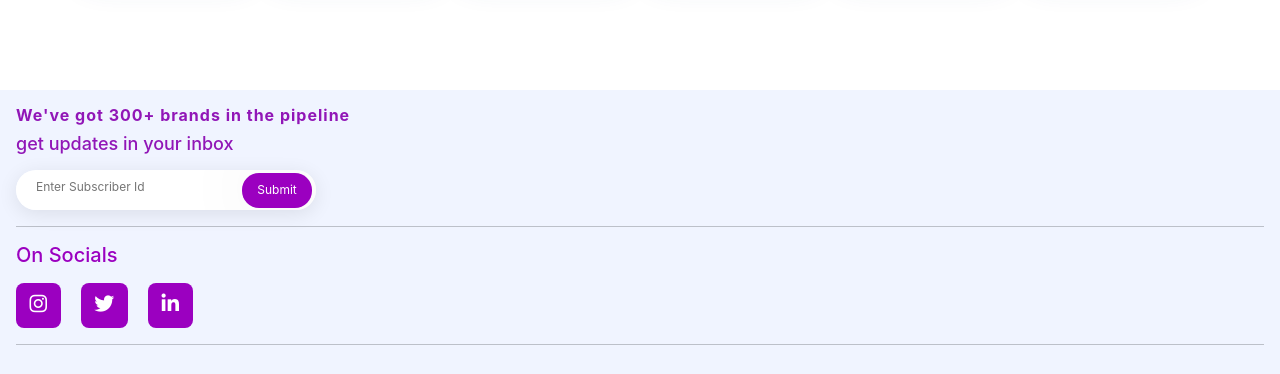
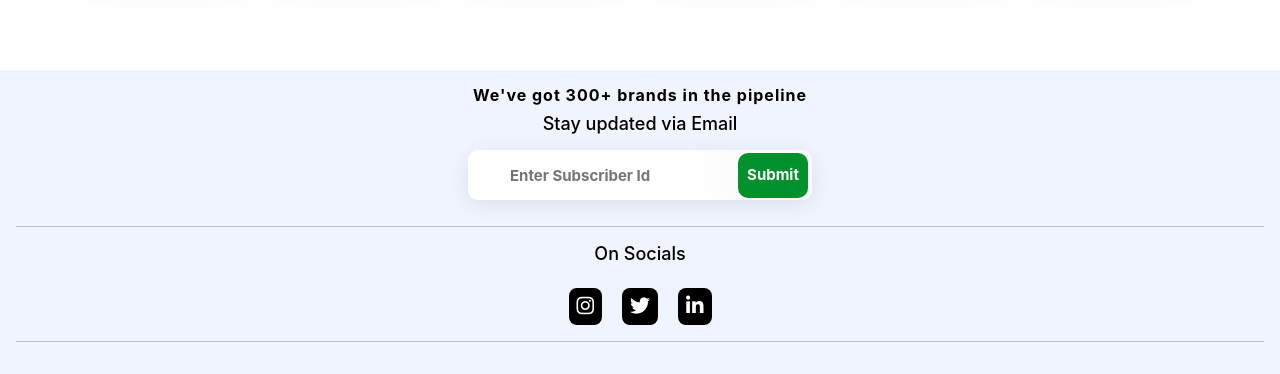
Before and after one commit to MRNickdown01/CocoNew, a React (Create React App) app: page / in a window 1280 px wide. Shown: the part 578-952 px from the top of the page. Built offline with nearby package versions, Linux system fonts and the light colour scheme.

Commit message:
ui chnges

```diff
--- a/src/Pages/CuponseCard/index.css
+++ b/src/Pages/CuponseCard/index.css
@@ -100,12 +100,28 @@ body {
   font-family: "museo-sans", sans-serif;
 }
 
+.subscirbe-footer {
+  display: flex;
+  justify-content: center;
+  flex-direction: column;
+  text-align: center;
+}
+.input-fill-form {
+  display: flex;
+  justify-content: center;
+}
 /* social icon  */
 .social-icon > .circle-icon {
-  padding: 0.65rem 0.85rem;
-  background-color: #9b00c0;
+  padding: 0.4rem 0.5rem;
+  background-color: #000;
   color: #ffff;
   border-radius: 8px;
+}
+.social-icon {
+  display: flex;
+  justify-content: center;
+  gap: 20px;
+  margin-top: 1rem;
 }
 
 /* Stay Update section  */
@@ -120,11 +136,11 @@ body {
   width: 20rem;
 }
 .fieldInput {
-  width: 300px;
-  height: 40px;
+  width: 21.5rem;
+  height: 50px;
   position: relative;
   box-shadow: 0 4px 20px 0 rgba(0, 0, 0, 0.09);
-  border-radius: 35px;
+  border-radius: 10px;
   background-color: #fff;
   overflow: hidden;
 }
@@ -132,9 +148,10 @@ body {
   width: 300px;
   background: none;
   border: none;
-  padding: 8px;
-  padding: 8px 20px;
-  font-size: 12px;
+  /* padding: 8px; */
+  padding: 15px 20px;
+  font-size: 15px;
+  font-weight: 700;
   color: #6a7c92;
 }
 .form-input:focus {
@@ -148,10 +165,12 @@ body {
   top: 0;
   width: 70px;
   margin: 3px 4px;
-  height: 35px;
-  border-radius: 17px;
+  height: 45px;
+  border-radius: 10px;
+  font-size: 15px;
+  font-weight: 700;
   border: none;
-  background: #9b00c0;
+  background: #00902c;
   box-shadow: 5px -2px 81px 1px rgba(0, 0, 0, 0.09);
   cursor: pointer;
 }
@@ -190,6 +209,12 @@ body {
   .subcardInfo {
     padding: 0px 0px;
   }
+  .subscirbe-footer {
+    display: flex;
+    justify-content: start;
+    text-align: start;
+    flex-direction: column;
+  }
 
   .input-mode {
     display: flex;
@@ -209,6 +234,16 @@ body {
     height: 200px;
     width: 100%;
   }
+  .input-fill-form {
+    display: flex;
+    justify-content: start;
+  }
+  .social-icon {
+    display: flex;
+    justify-content: start;
+    gap: 20px;
+    margin-top: 1rem;
+  }
 }
 @media screen and (max-width: 250px) {
   .allButton {
--- a/src/Pages/CuponseCard/index.js
+++ b/src/Pages/CuponseCard/index.js
@@ -223,19 +223,18 @@ const CuponsCard = (props) => {
       Offer section
        */}
 
-        <section style={{ margin: "100px 0px" }}>
+        <section style={{ margin: "80px 0px" }}>
           <div
             className="subscirbe-footer container-fluid"
             style={{
               backgroundColor: "#F0F4FF",
               // height: "15rem",
-              textAlign: "start",
               padding: "1rem",
             }}
           >
             <h4
               style={{
-                color: "#9116B7",
+                color: "#000",
                 fontSize: "1rem",
                 letterSpacing: "1px",
                 fontWeight: "bold",
@@ -245,15 +244,19 @@ const CuponsCard = (props) => {
             </h4>
             <h6
               style={{
-                color: "#9116B7",
+                color: "#000",
                 fontSize: "18px",
                 marginBottom: "15px",
               }}
             >
-              get updates in your inbox
+              Stay updated via Email
             </h6>
 
-            <form action="" style={{ marginBottom: "10px" }}>
+            <form
+              action=""
+              style={{ marginBottom: "10px" }}
+              className="input-fill-form"
+            >
               <fieldset class="fieldInput">
                 <input
                   class="form-input"
@@ -270,15 +273,15 @@ const CuponsCard = (props) => {
             </form>
             <hr></hr>
             <span>
-              <h5 style={{ color: "#9B00C0" }}>On Socials</h5>
+              <h6 style={{ color: "#000", fontSize: "18px" }}>On Socials</h6>
             </span>
             <div
               className="social-icon"
-              style={{
-                display: "flex",
-                gap: "20px",
-                marginTop: "1rem",
-              }}
+              // style={{
+              //   display: "flex",
+              //   gap: "20px",
+              //   marginTop: "1rem",
+              // }}
             >
               <span className="circle-icon">
                 <i
```
